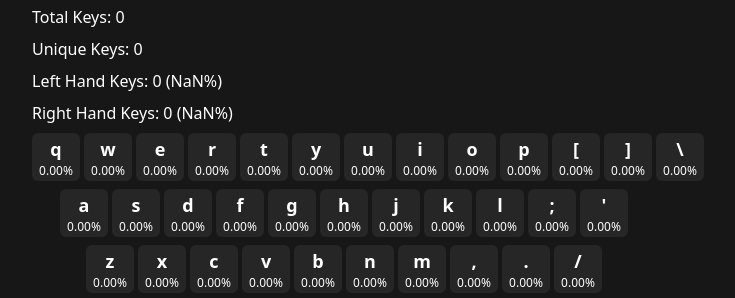
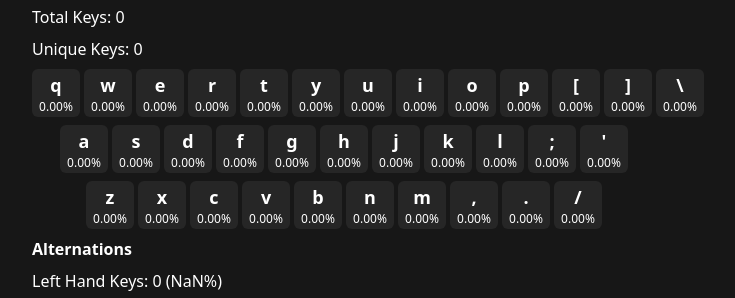
Before and after one commit to maxhu08/text-analyzer, a website built with Parcel: page src/index.html in a window 1280 px wide. Both pictures are taken after a click on the button "analyze". Shown: the part 479-777 px from the top of the page, without its empty margins (352-1087 px from the left). Built offline with nearby package versions, Linux system fonts and the light colour scheme.

Commit message:
add alternations section

```diff
--- a/src/index.html
+++ b/src/index.html
@@ -28,9 +28,10 @@
         <p class="text-base font-semibold text-white">Key Frequencies</p>
         <p id="total-keys-text" class="text-base text-white">Total Keys:</p>
         <p id="unique-keys-text" class="text-base text-white">Unique Keys:</p>
+        <div id="keyboard" class="grid gap-2"></div>
+        <p class="text-base font-semibold text-white">Alternations</p>
         <p id="left-keys-text" class="text-base text-white">Left Hand Keys:</p>
         <p id="right-keys-text" class="text-base text-white">Right Hand Keys:</p>
-        <div id="keyboard" class="grid gap-2"></div>
         <p class="text-base font-semibold text-white">SFBs</p>
         <p id="total-sfbs-text" class="text-base text-white">Total SFBs:</p>
         <p id="unique-sfbs-text" class="text-base text-white">Unique SFBs:</p>
```
